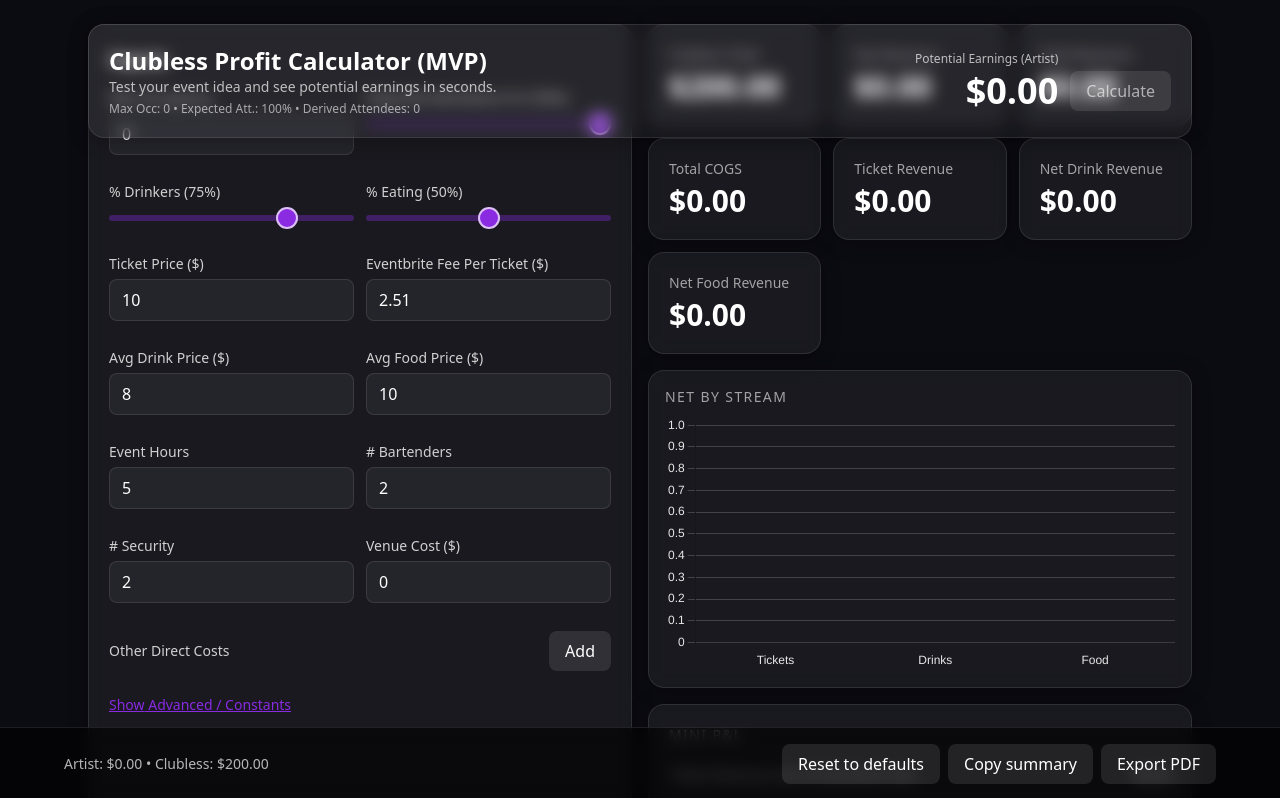
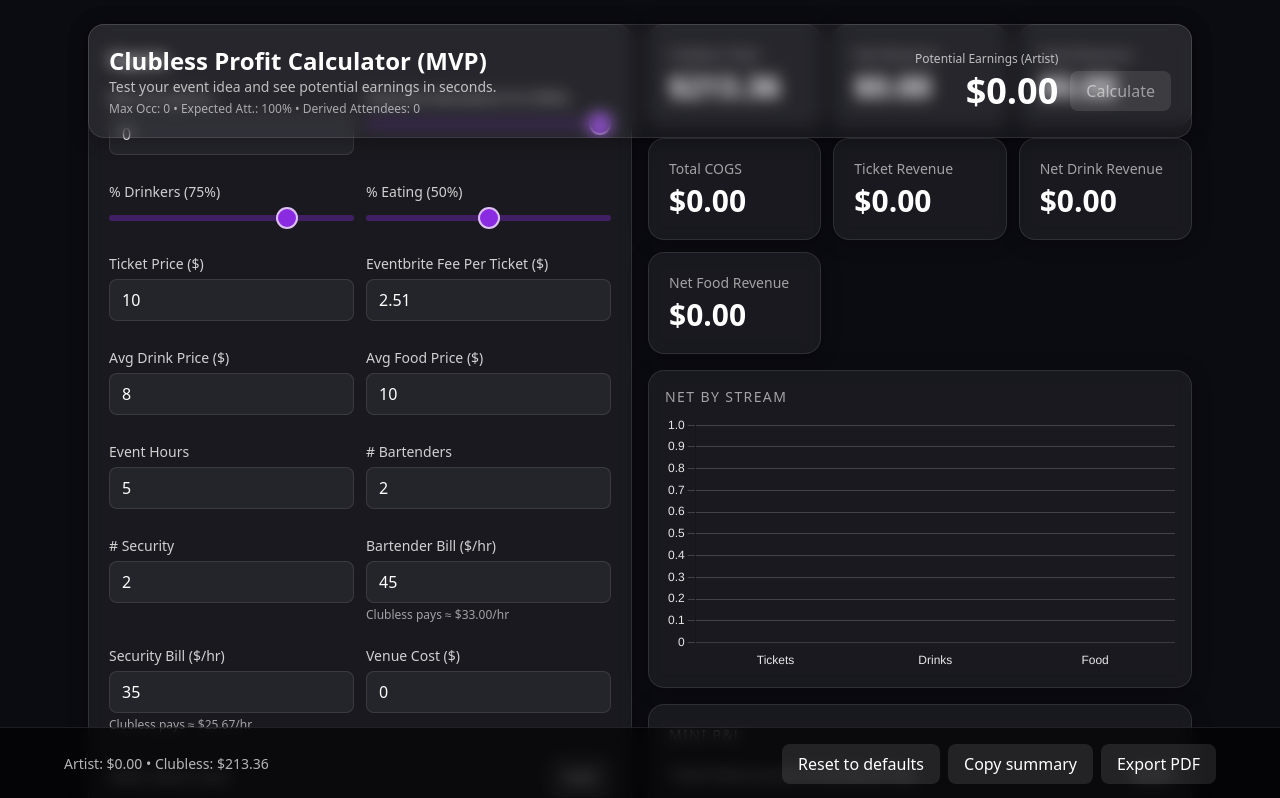
Before and after one commit to SoundSociety/ClublessCollective, a React (Vite) app: page / in a window 1280 px wide. Shown: the top 798 px of the page. Built offline with nearby package versions, Linux system fonts and the light colour scheme.

Commit message:
update: index.css, useProfitEngine.ts, types.ts, StickyHeader.tsx, InputsPanel.tsx, ResultsPanel.tsx, exportPDF.ts

```diff
--- a/src/App.tsx
+++ b/src/App.tsx
@@ -7,6 +7,9 @@ import type { Inputs } from './types';
 import confetti from 'canvas-confetti';
 
 const DEFAULTS: Inputs = {
+
+  staffingDiscountPct: 26.67, // (% less than artist rate)
+
   maxOccupancy: 0,
   attendancePercent: 100,
 
--- a/src/components/InputsPanel.tsx
+++ b/src/components/InputsPanel.tsx
@@ -17,7 +17,7 @@ function NumInput({
     onChange(isFinite(v) ? Math.max(min, v) : 0); // normalize, strips leading zeros
   };
   const handleFocus = (e: React.FocusEvent<HTMLInputElement>) => {
-    e.target.select(); // easier to overwrite on mobile/desktop
+    e.target.select(); // easier overwrite on mobile/desktop
   };
   return (
     <label className="block mb-3">
@@ -56,6 +56,8 @@ function PctInput({ label, value, onChange }: { label: string; value: number; on
 
 export default function InputsPanel({ inputs, setInputs }: Props) {
   const [showAdv, setShowAdv] = React.useState(false);
+  const derivedBartenderPay = inputs.bartenderBill * (1 - inputs.staffingDiscountPct / 100);
+  const derivedSecurityPay  = inputs.securityBill  * (1 - inputs.staffingDiscountPct / 100);
 
   return (
     <div className="card p-4 md:p-5">
@@ -93,10 +95,35 @@ export default function InputsPanel({ inputs, setInputs }: Props) {
         <NumInput label="Avg Drink Price ($)" value={inputs.avgDrinkPrice} onChange={(v) => setInputs({ avgDrinkPrice: Math.max(0, v) })} step={0.01} />
         <NumInput label="Avg Food Price ($)" value={inputs.avgFoodPrice} onChange={(v) => setInputs({ avgFoodPrice: Math.max(0, v) })} step={0.01} />
 
-        {/* Staffing */}
+        {/* Staffing core */}
         <NumInput label="Event Hours" value={inputs.eventHours} onChange={(v) => setInputs({ eventHours: Math.max(0, v) })} step={1} />
         <NumInput label="# Bartenders" value={inputs.numBartenders} onChange={(v) => setInputs({ numBartenders: Math.max(0, v) })} step={1} />
         <NumInput label="# Security" value={inputs.numSecurity} onChange={(v) => setInputs({ numSecurity: Math.max(0, v) })} step={1} />
+
+        {/* Artist-facing bill rates + derived pay display */}
+        <div className="md:col-span-1">
+          <NumInput
+            label="Bartender Bill ($/hr)"
+            value={inputs.bartenderBill}
+            onChange={(v) => setInputs({ bartenderBill: Math.max(0, v) })}
+            step={0.01}
+          />
+          <div className="text-xs text-white/60 -mt-2 mb-2">
+            Clubless pays ≈ ${derivedBartenderPay.toFixed(2)}/hr
+          </div>
+        </div>
+
+        <div className="md:col-span-1">
+          <NumInput
+            label="Security Bill ($/hr)"
+            value={inputs.securityBill}
+            onChange={(v) => setInputs({ securityBill: Math.max(0, v) })}
+            step={0.01}
+          />
+          <div className="text-xs text-white/60 -mt-2 mb-2">
+            Clubless pays ≈ ${derivedSecurityPay.toFixed(2)}/hr
+          </div>
+        </div>
 
         {/* Costs */}
         <NumInput label="Venue Cost ($)" value={inputs.venueCost} onChange={(v) => setInputs({ venueCost: Math.max(0, v) })} step={0.01} />
@@ -169,11 +196,15 @@ export default function InputsPanel({ inputs, setInputs }: Props) {
           <NumInput label="Drink COGS % " value={inputs.drinkCogsPct} onChange={(v) => setInputs({ drinkCogsPct: Math.max(0, v) })} step={0.01} />
           <NumInput label="Food COGS % " value={inputs.foodCogsPct} onChange={(v) => setInputs({ foodCogsPct: Math.max(0, v) })} step={0.01} />
 
-          <NumInput label="Bartender Pay ($/hr)" value={inputs.bartenderPay} onChange={(v) => setInputs({ bartenderPay: Math.max(0, v) })} step={0.01} />
-          <NumInput label="Bartender Bill ($/hr)" value={inputs.bartenderBill} onChange={(v) => setInputs({ bartenderBill: Math.max(0, v) })} step={0.01} />
-          <NumInput label="Security Pay ($/hr)" value={inputs.securityPay} onChange={(v) => setInputs({ securityPay: Math.max(0, v) })} step={0.01} />
-          <NumInput label="Security Bill ($/hr)" value={inputs.securityBill} onChange={(v) => setInputs({ securityBill: Math.max(0, v) })} step={0.01} />
+          {/* Discount that derives the pay from bill */}
+          <NumInput
+            label="Staffing Discount % (Clubless pays bill × (1 − %))"
+            value={inputs.staffingDiscountPct}
+            onChange={(v) => setInputs({ staffingDiscountPct: Math.max(0, Math.min(100, v)) })}
+            step={0.01}
+          />
 
+          {/* Splits */}
           <NumInput label="Artist Split (0-1)" value={inputs.artistSplit} onChange={(v) => setInputs({ artistSplit: Math.max(0, Math.min(1, v)) })} step={0.01} />
           <NumInput label="Clubless Split (0-1)" value={inputs.clublessSplit} onChange={(v) => setInputs({ clublessSplit: Math.max(0, Math.min(1, v)) })} step={0.01} />
         </div>
--- a/src/components/ResultsPanel.tsx
+++ b/src/components/ResultsPanel.tsx
@@ -12,6 +12,9 @@ export default function ResultsPanel({
   r: Results; inputs: Inputs; onReset: () => void;
 }) {
   const copySummary = async () => {
+    const bartenderPay = inputs.bartenderBill * (1 - inputs.staffingDiscountPct / 100);
+    const securityPay  = inputs.securityBill  * (1 - inputs.staffingDiscountPct / 100);
+
     const lines = [
       'Clubless Profit Calculator (MVP) — Summary',
       `Max Occupancy: ${inputs.maxOccupancy}, Expected Attendance %: ${inputs.attendancePercent}%`,
@@ -20,7 +23,10 @@ export default function ResultsPanel({
       `Ticket: $${inputs.ticketPrice.toFixed(2)} (Eventbrite Fee: $${inputs.eventbriteFeePerTicket.toFixed(2)} per ticket)`,
       `Avg Drink: $${inputs.avgDrinkPrice.toFixed(2)} | Avg Food: $${inputs.avgFoodPrice.toFixed(2)} | Toast: ${inputs.toastPercent}% + $${inputs.toastFixed.toFixed(2)}`,
       `COGS — Drinks: ${inputs.drinkCogsPct}% | Food: ${inputs.foodCogsPct}%`,
-      `Staff — Bartenders: ${inputs.numBartenders} (${inputs.bartenderPay}/hr pay, ${inputs.bartenderBill}/hr bill), Security: ${inputs.numSecurity} (${inputs.securityPay}/hr pay, ${inputs.securityBill}/hr bill), Hours: ${inputs.eventHours}`,
+      `Staff — Bartenders: ${inputs.numBartenders} (~$${bartenderPay.toFixed(2)}/hr pay, $${inputs.bartenderBill}/hr bill), ` +
+        `Security: ${inputs.numSecurity} (~$${securityPay.toFixed(2)}/hr pay, $${inputs.securityBill}/hr bill), ` +
+        `Hours: ${inputs.eventHours}`,
+      `Staffing Discount: ${inputs.staffingDiscountPct}%`,
       `Splits — Artist: ${(inputs.artistSplit * 100).toFixed(0)}% | Clubless: ${(inputs.clublessSplit * 100).toFixed(0)}%`,
       `Venue Cost: ${fmt(inputs.venueCost)} | Other Costs: ${fmt(inputs.otherCosts.reduce((s, c) => s + (isFinite(Number(c.amount)) ? Number(c.amount) : 0), 0))}`,
       '',
--- a/src/components/StickyHeader.tsx
+++ b/src/components/StickyHeader.tsx
@@ -29,10 +29,9 @@ export default function StickyHeader({
               </div>
 
               <button
-                className={`btn h-10 px-4 ${isDirty ? 'bg-brand text-black hover:opacity-90' : 'bg-white/10 text-white/60 cursor-not-allowed'}`}
+                className={`btn h-10 px-4 ${isDirty ? 'bg-accent text-black hover:opacity-90' : 'bg-white/10 text-white/50 cursor-not-allowed'}`}
+                disabled={!isDirty}
                 onClick={onSubmit}
-                disabled={!isDirty}
-                title={isDirty ? 'Calculate' : 'No changes to calculate'}
               >
                 Calculate
               </button>
--- a/src/index.css
+++ b/src/index.css
@@ -39,6 +39,8 @@ html, body, #root { height: 100%; background: #0b0b12; color: #fff; }
 .text-brand { color: var(--brand); }
 .bg-brand { background-color: var(--brand); }
 .border-brand { border-color: var(--brand); }
+.bg-accent { background-color: var(--accent); }
+
 
 /* Range sliders — iOS & webkit */
 input[type="range"] {
--- a/src/logic/useProfitEngine.ts
+++ b/src/logic/useProfitEngine.ts
@@ -52,11 +52,18 @@ export function calculate(inputs: Inputs): Results {
   const totalRevenue = ticketRevenue + netDrinkRevenue + netFoodRevenue;
   const totalCOGS = drinkCOGS + foodCOGS;
 
-  const bartenderMargin = (nz(inputs.bartenderBill, 'bartenderBill') - nz(inputs.bartenderPay, 'bartenderPay'))
-    * nz(inputs.eventHours, 'eventHours') * nz(inputs.numBartenders, 'numBartenders');
+  const staffingDiscount = Math.max(0, Math.min(100, nz(inputs.staffingDiscountPct, 'staffingDiscountPct'))) / 100;
+  const bartenderBill = Math.max(0, nz(inputs.bartenderBill, 'bartenderBill'));
+  const securityBill  = Math.max(0, nz(inputs.securityBill, 'securityBill'));
+  const bartenderPay = bartenderBill * (1 - staffingDiscount);
+  const securityPay  = securityBill  * (1 - staffingDiscount);
 
-  const securityMargin = (nz(inputs.securityBill, 'securityBill') - nz(inputs.securityPay, 'securityPay'))
-    * nz(inputs.eventHours, 'eventHours') * nz(inputs.numSecurity, 'numSecurity');
+  const hours = Math.max(0, nz(inputs.eventHours, 'eventHours'));
+  const nBart = Math.max(0, nz(inputs.numBartenders, 'numBartenders'));
+  const nSec  = Math.max(0, nz(inputs.numSecurity, 'numSecurity'));
+
+  const bartenderMargin = nBart * hours * (bartenderBill - bartenderPay);
+  const securityMargin  = nSec  * hours * (securityBill  - securityPay);
 
   const venueCost = Math.max(0, nz(inputs.venueCost, 'venueCost'));
   const otherCosts = Array.isArray(inputs.otherCosts) ? inputs.otherCosts : [];
--- a/src/types.ts
+++ b/src/types.ts
@@ -1,5 +1,11 @@
 export type Inputs = {
-  // NEW: capacity + expected attendance %
+
+  /** Clubless pays staff this % LESS than the artist facing bill rate.
+   * Example: 26.67 => pay = bill x (1-0.2667)
+   */
+  staffingDiscountPct: number; // e.g., 26.67 (%)
+
+    // NEW: capacity + expected attendance %
   maxOccupancy: number;        // e.g., 300
   attendancePercent: number;   // 0..100 (% who actually attend)
 
--- a/src/utils/exportPDF.ts
+++ b/src/utils/exportPDF.ts
@@ -38,6 +38,10 @@ export function exportInvoicePDF(inputs: Inputs, r: Results) {
   doc.setLineWidth(0.8);
   doc.line(12, 28, pageWidth - 12, 28);
 
+  // Derived staffing pay
+  const bartenderPay = inputs.bartenderBill * (1 - inputs.staffingDiscountPct / 100);
+  const securityPay  = inputs.securityBill  * (1 - inputs.staffingDiscountPct / 100);
+
   // Event Summary
   doc.setTextColor(text[0], text[1], text[2]);
   doc.setFont("helvetica", "bold");
@@ -68,10 +72,11 @@ export function exportInvoicePDF(inputs: Inputs, r: Results) {
       ["COGS (Drinks / Food)", `${inputs.drinkCogsPct}% / ${inputs.foodCogsPct}%`],
       [
         "Staffing",
-        `Bartenders: ${inputs.numBartenders} (${fmt(inputs.bartenderPay)}/hr pay, ${fmt(inputs.bartenderBill)}/hr bill); ` +
-          `Security: ${inputs.numSecurity} (${fmt(inputs.securityPay)}/hr pay, ${fmt(inputs.securityBill)}/hr bill); ` +
-          `Hours: ${inputs.eventHours}`
+        `Bartenders: ${inputs.numBartenders} (~${fmt(bartenderPay)}/hr pay, ${fmt(inputs.bartenderBill)}/hr bill); ` +
+        `Security: ${inputs.numSecurity} (~${fmt(securityPay)}/hr pay, ${fmt(inputs.securityBill)}/hr bill); ` +
+        `Hours: ${inputs.eventHours}`
       ],
+      ["Staffing Discount", `${inputs.staffingDiscountPct}% less than bill`],
       ["Splits", `Artist ${Math.round(inputs.artistSplit * 100)}% / Clubless ${Math.round(inputs.clublessSplit * 100)}%`],
       ["Venue Cost", fmt(inputs.venueCost)],
       [
```
